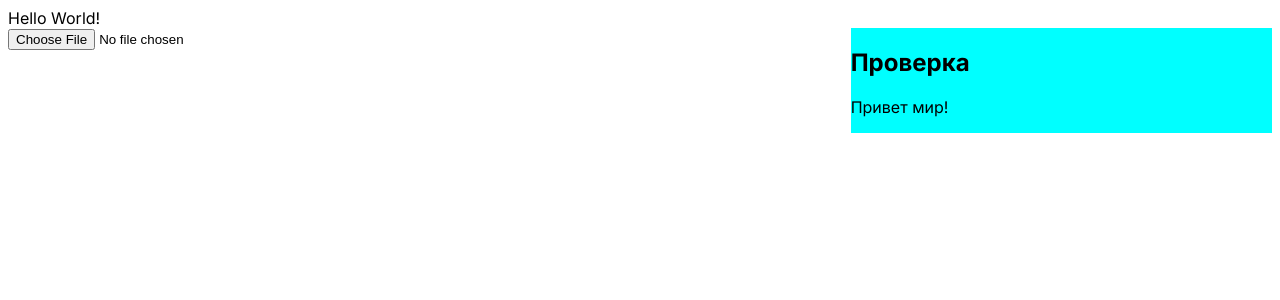
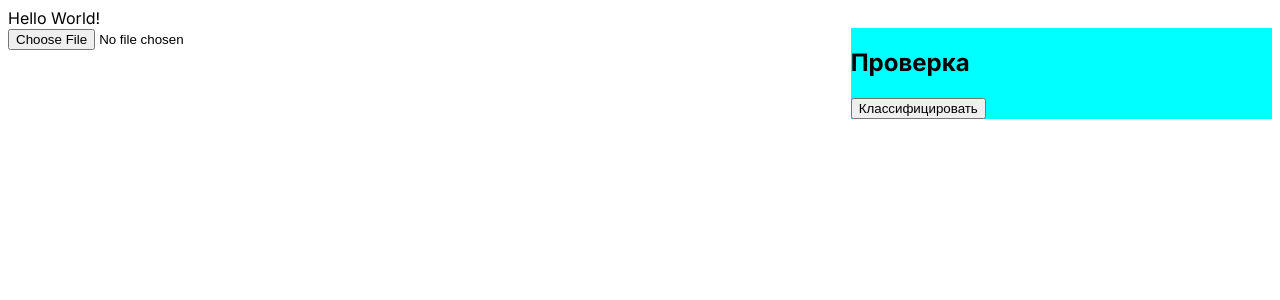
Before and after one commit to nrosto/classification, a Next.js app in the folder frontend/: page / in a window 1280 px wide. Shown: the top 300 px of the page. Built offline with nearby package versions, Linux system fonts and the light colour scheme.

Commit message:
Добавил предикт модели
- Добавил предикт изображения для модели

```diff
--- a/frontend/src/components/upload.tsx
+++ b/frontend/src/components/upload.tsx
@@ -1,13 +1,33 @@
 'use client'
 import { useState } from 'react';
+import * as tf from '@tensorflow/tfjs';
 
 export default function Home() {
   const [selectedImage, setSelectedImage] = useState(null);
+  const [prediction, setPrediction] = useState(null);
+  const IMG_SIZE = 200;
 
   const handleImageUpload = (event) => {
     const imageFile = event.target.files[0];
     setSelectedImage(URL.createObjectURL(imageFile));
   };
+
+  const classifyImage = async () => {
+    const imageElement = document.createElement('img');
+    imageElement.src = selectedImage;
+    await tf.ready();
+    const model = await tf.loadGraphModel('http://127.0.0.1:8080/model.json');
+    // const model = await tf.loadGraphModel('https://raw.githubusercontent.com/nrosto/classification/main/frontend/model/model_2_classes/model.json');
+    const result = await model.predict(tf.browser.fromPixels(imageElement).resizeNearestNeighbor([IMG_SIZE, IMG_SIZE]).toFloat().div(tf.scalar(255)).expandDims());
+    const predictions = Array.from(result.dataSync());
+
+    // Определяем вероятности для каждого класса
+    const probabilityClass1 = predictions[0];
+    const probabilityClass2 = predictions[1];
+
+    // Устанавливаем вероятности в состояние компонента
+    setPrediction({ class1: probabilityClass1, class2: probabilityClass2 });
+};
 
   return (
     <div className="container">
@@ -26,7 +46,14 @@ export default function Home() {
       </div>
       <div className="textColumn">
         <h2>Проверка</h2>
-        <p>Привет мир!</p>
+        <button onClick={classifyImage}>Классифицировать</button>
+        {prediction && (
+            <div className='Prediction'>
+                <h2>Результат классификации:</h2>
+                <p>Вероятность Class 1: {prediction.class1}</p>
+                <p>Вероятность Class 2: {prediction.class2}</p>
+            </div>
+        )}
       </div>
     </div>
   );
```
